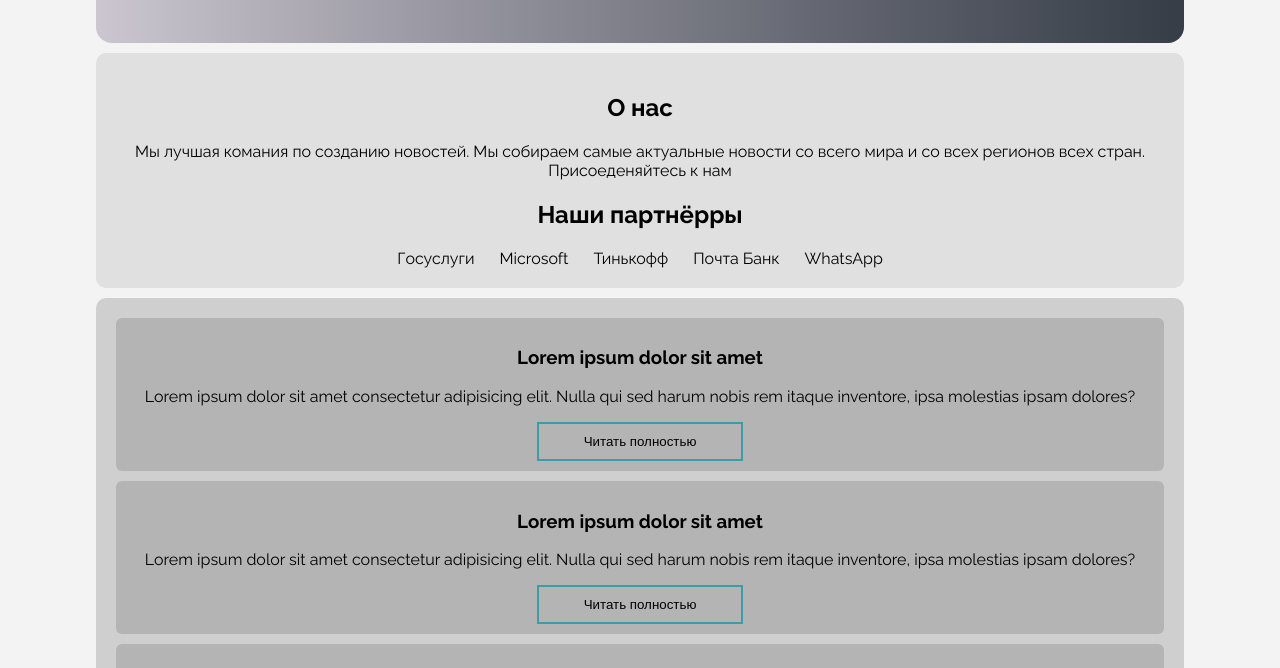
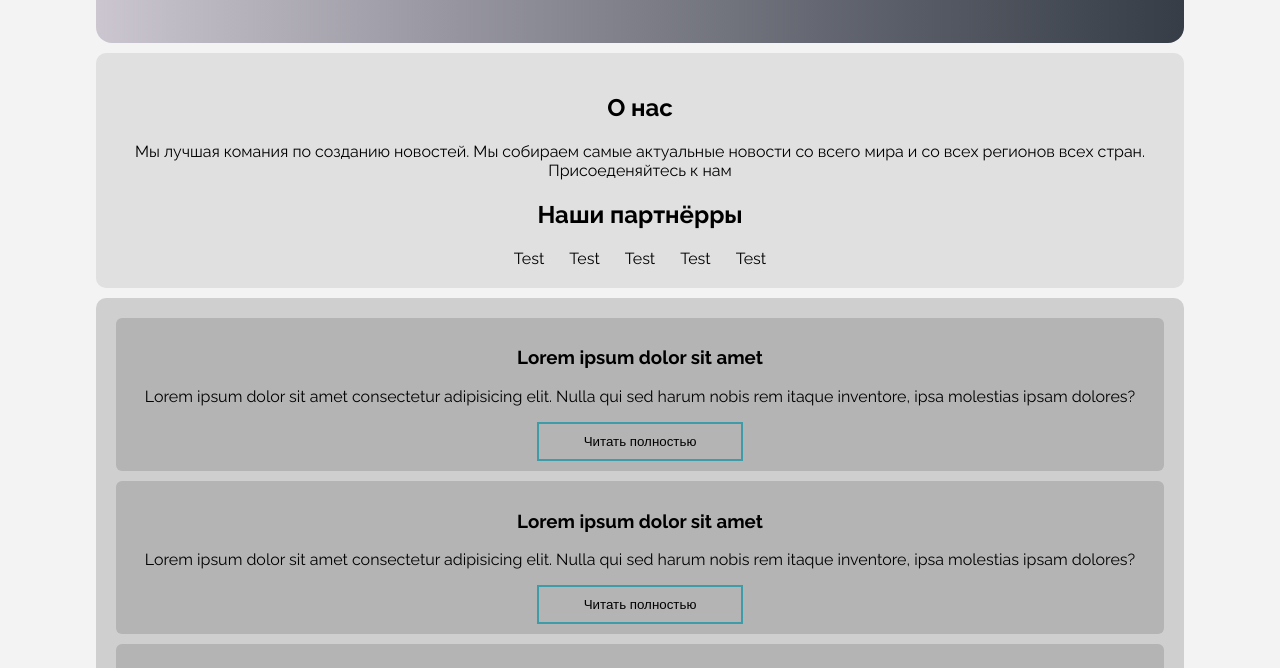
Before and after one commit to TsipaPte/NewsJournalSite, a plain HTML site: page index.html in a window 1280 px wide. Shown: the part 132-800 px from the top of the page. Drawn offline with Linux system fonts and the light colour scheme.

Commit message:
Update index.html

```diff
--- a/index.html
+++ b/index.html
@@ -28,11 +28,11 @@
             <div class="our-partners">
                 <h2> Наши партнёрры </h2>
                 <div class="partners-list">
-                    <div class="partner gosuslugi"> Госуслуги </div>
-                    <div class="partner microsoft"> Microsoft </div>
-                    <div class="partner tinkoff"> Тинькофф </div>
-                    <div class="partner mail-bank"> Почта Банк </div>
-                    <div class="partner whatsapp"> WhatsApp </div>
+                    <div class="partner partner1"> Test </div>
+                    <div class="partner partner2"> Test </div>
+                    <div class="partner partner3"> Test </div>
+                    <div class="partner partner4"> Test </div>
+                    <div class="partner partner5"> Test </div>
                 </div>
             </div>
         </section>
```
